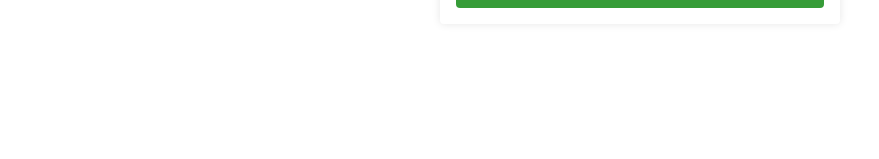
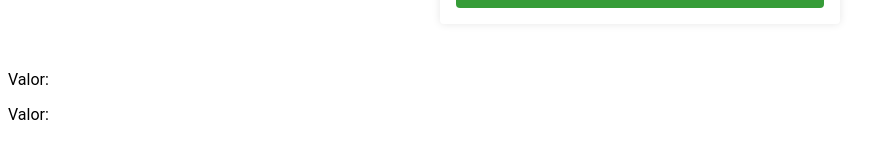
Before and after one commit to fredericoozanam/estudo-angular, an Angular app in the folder bytebank/: page / in a window 1280 px wide. Shown: the part 285-444 px from the top of the page, without its empty margins (0-879 px from the left). Built offline with nearby package versions, Linux system fonts and the light colour scheme.

Commit message:
interpolating data

```diff
--- a/bytebank/src/app/app.component.html
+++ b/bytebank/src/app/app.component.html
@@ -1 +1,4 @@
 <app-nova-transferencia (aoTransferir)="transferir($event)"></app-nova-transferencia>
+
+<p>Valor: {{ transferencia?.valor }}</p>
+<p>Valor: {{ transferencia?.destino }}</p>
--- a/bytebank/src/app/app.component.ts
+++ b/bytebank/src/app/app.component.ts
@@ -7,8 +7,11 @@ import { Component } from '@angular/core';
 })
 export class AppComponent {
   title = 'bytebank';
+  transferencia: any;
 
   transferir($event) {
     console.log($event);
+    this.transferencia = $event;
+
   }
 }
--- a/bytebank/src/app/nova-transferencia/nova-transferencia.component.ts
+++ b/bytebank/src/app/nova-transferencia/nova-transferencia.component.ts
@@ -18,5 +18,12 @@ export class NovaTransferenciaComponent {
     const valorEmitir = {valor: this.valor, destino: this.destino};
     this.aoTransferir.emit(valorEmitir);
 
+    this.limparCampos();
+
+  }
+
+  limparCampos(){
+    this.valor = 0;
+    this.destino = 0;
   }
 }
```
